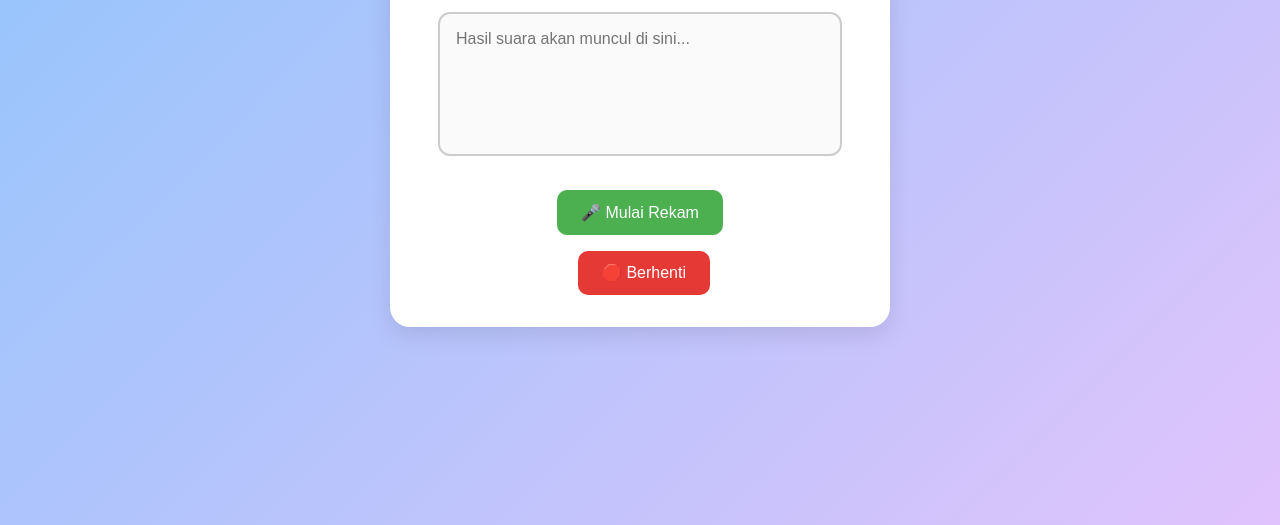
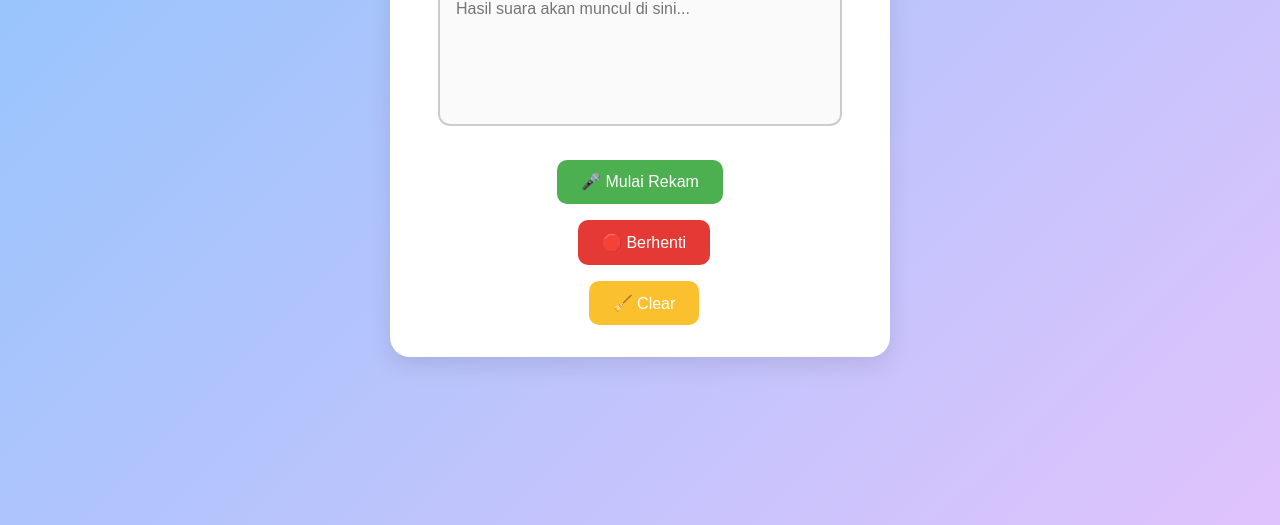
Before and after one commit to DaffaYusufM/Web-Speech-to-Text, a plain HTML site: page index.html in a window 1280 px wide. Shown: the part 275-800 px from the top of the page. Drawn offline with Linux system fonts and the light colour scheme.

Commit message:
initial commit

```diff
--- a/css/style.css
+++ b/css/style.css
@@ -88,6 +88,16 @@ button {
   background-color: #d32f2f;
 }
 
+#clearBtn {
+  background-color: #fbc02d;
+  margin-left: 0.5rem;
+}
+
+#clearBtn:hover {
+  background-color: #f9a825;
+}
+
+
 /* Responsif */
 @media (max-width: 480px) {
   .container-header {
--- a/index.html
+++ b/index.html
@@ -11,27 +11,35 @@
       <textarea id="note" rows="6" cols="50" placeholder="Hasil suara akan muncul di sini..."></textarea><br>
       <button id="startBtn">🎤 Mulai Rekam</button>
       <button id="stopBtn">🛑 Berhenti</button>
+      <button id="clearBtn">🧹 Clear</button>
     </div>
   </div>
 
   <script>
+    // Cek dukungan SpeechRecognition
     const SpeechRecognition = window.SpeechRecognition || window.webkitSpeechRecognition;
     const recognition = new SpeechRecognition();
     recognition.lang = 'id-ID';
     recognition.continuous = true;
 
+    // Ambil elemen
     const note = document.getElementById('note');
     const startBtn = document.getElementById('startBtn');
     const stopBtn = document.getElementById('stopBtn');
+    const clearBtn = document.getElementById('clearBtn');
 
+    // Fungsi tombol
     startBtn.onclick = () => recognition.start();
     stopBtn.onclick = () => recognition.stop();
+    clearBtn.onclick = () => note.value = "";
 
+    // Ketika hasil suara diterima
     recognition.onresult = (event) => {
       const transcript = event.results[event.resultIndex][0].transcript;
       note.value += transcript + " ";
     };
 
+    // Tangani error
     recognition.onerror = (event) => console.error("Error:", event.error);
   </script>
 </body>
```
Lines whose indentation alone changed are shown as unchanged.
